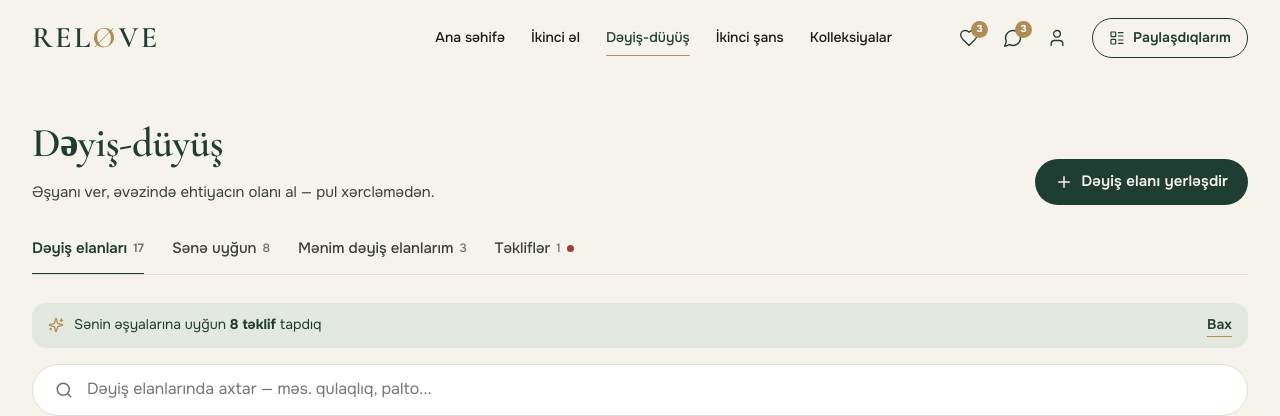
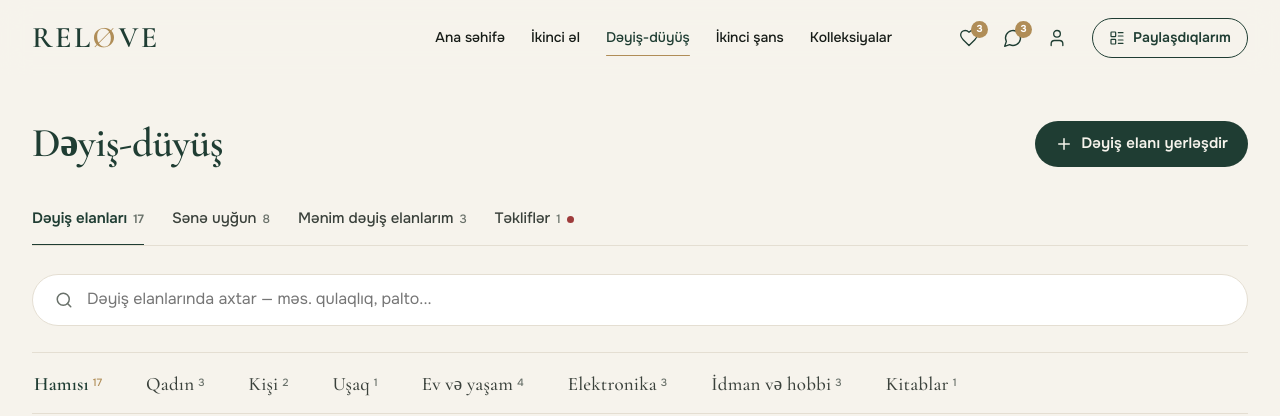
Before and after one commit to Sak1na-IT/relove, a React (Vite) app: page /deyis in a window 1280 px wide. Shown: the top 416 px of the page. Built offline with nearby package versions, Linux system fonts and the light colour scheme.

Commit message:
Dəyiş-düyüş: alt yazı və uyğun təklif zolağı çıxarıldı

```diff
--- a/src/pages/Swap.jsx
+++ b/src/pages/Swap.jsx
@@ -1,6 +1,6 @@
 import { useMemo, useState } from 'react'
 import { Link, useNavigate } from 'react-router-dom'
-import { Repeat, Plus, Clock, MapPin, Heart, Check, Sparkles } from 'lucide-react'
+import { Repeat, Plus, Clock, MapPin, Heart, Check } from 'lucide-react'
 import Img from '../components/Img'
 import SwapModal from '../components/SwapModal'
 import { USERS, formatPrice } from '../data'
@@ -91,7 +91,6 @@ export default function Swap() {
       <section className="container swap3-intro">
         <div className="swap3-intro-text">
           <h1 className="page-title">Dəyiş-düyüş</h1>
-          <p className="page-lead">Əşyanı ver, əvəzində ehtiyacın olanı al — pul xərcləmədən.</p>
         </div>
         <Link to="/paylas?mode=swap" className="btn btn-primary btn-lg">
           <Plus size={18} /> Dəyiş elanı yerləşdir
@@ -111,15 +110,6 @@ export default function Swap() {
 
         {tab === 'all' && (
           <>
-            {matches.length > 0 && (
-              <button className="match-hint" onClick={() => setTab('match')}>
-                <Sparkles size={16} />
-                <span>
-                  Sənin əşyalarına uyğun <b>{matches.length} təklif</b> tapdıq
-                </span>
-                <em>Bax</em>
-              </button>
-            )}
             <CategoryBrowser
               pool={open}
               renderItem={(item) => <SwapCard key={item.id} item={item} onOffer={setTarget} />}
```
Also changed, not shown: src/styles.css.
